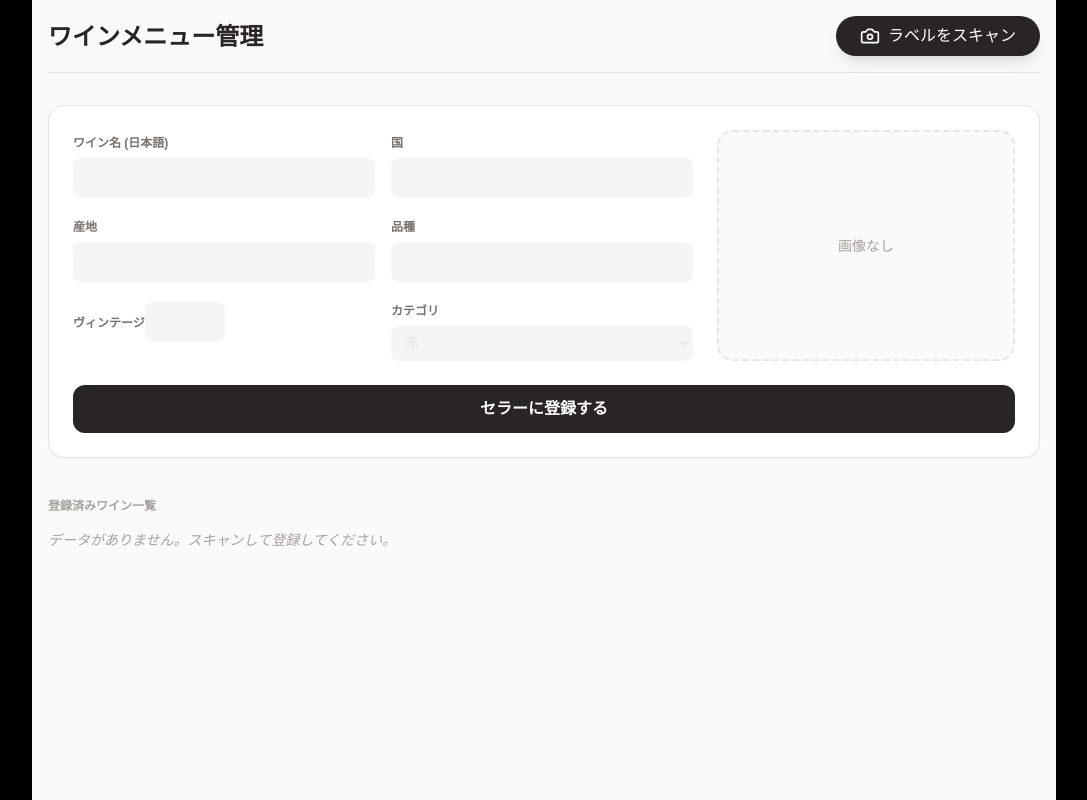
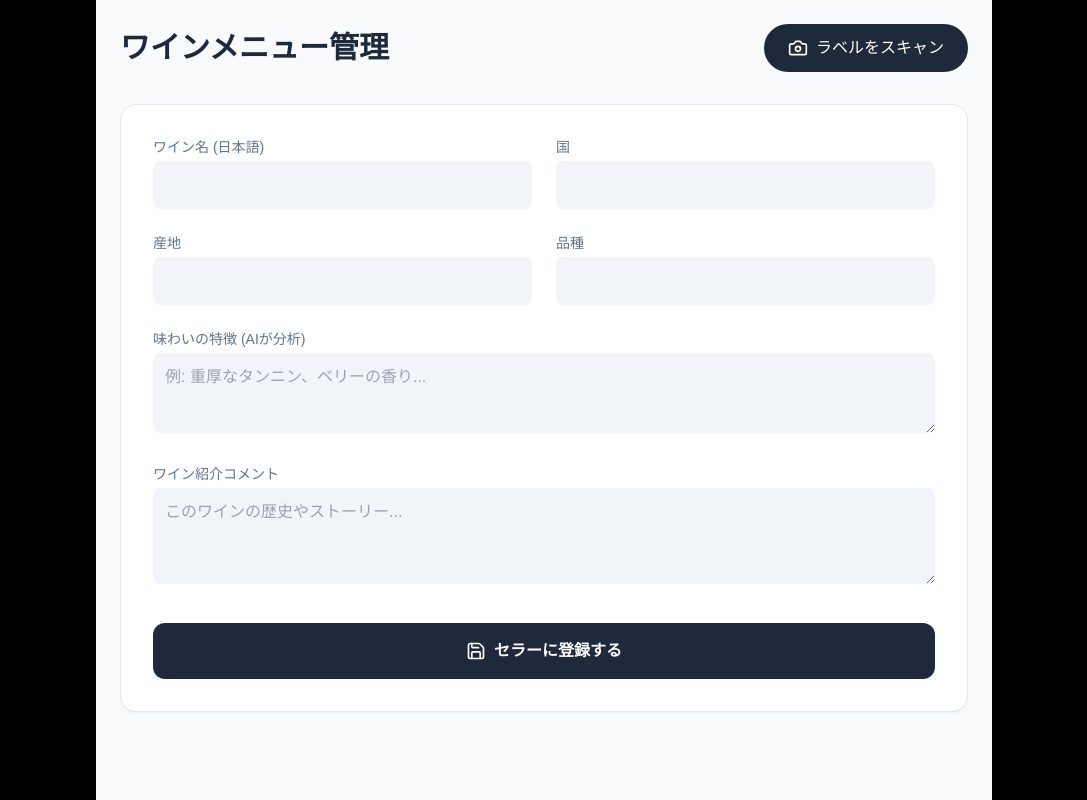
Before and after one commit to takatam-cyber/my-wine-menu, a Next.js app: page /admin in a window 1280 px wide. Shown: the whole page, without its empty margins (96-1183 px from the left). Built offline with nearby package versions, Linux system fonts and the light colour scheme.

Commit message:
Update page.tsx

```diff
--- a/app/admin/page.tsx
+++ b/app/admin/page.tsx
@@ -1,138 +1,111 @@
-'use client';
+"use client";
+
 import { useState, useEffect } from 'react';
-import { Camera, Save, Trash2, Edit3, Loader2, AlertCircle } from 'lucide-react';
+import { Camera, Save, Trash2, Loader2 } from 'lucide-react';
 
 export default function AdminPage() {
-  const [wines, setWines] = useState([]); // ここを常に配列で初期化
+  const [wines, setWines] = useState([]);
   const [loading, setLoading] = useState(false);
-  const [editingId, setEditingId] = useState(null);
-  const [formData, setFormData] = useState({
-    name_jp: '', name_en: '', vintage: '', country: '', region: '', variety: '', category: 'Red', description: '', image_url: ''
+  const [newWine, setNewWine] = useState({
+    name: '', country: '', region: '', grape: '', vintage: '', category: '赤',
+    description: '', taste: '', image: ''
   });
 
-  useEffect(() => { fetchWines(); }, []);
+  useEffect(() => {
+    fetchWines();
+  }, []);
 
   const fetchWines = async () => {
-    try {
     const res = await fetch('/api/wines');
     const data = await res.json();
-      // データが配列であることを確認してからセットする（安全策）
-      if (Array.isArray(data)) {
     setWines(data);
-      } else {
-        setWines([]);
-      }
-    } catch (e) {
-      console.error("Fetch error:", e);
-      setWines([]);
-    }
   };
 
   const handleScan = async (e: React.ChangeEvent<HTMLInputElement>) => {
     const file = e.target.files?.[0];
     if (!file) return;
+
     setLoading(true);
+    const formData = new FormData();
+    formData.append('file', file);
+
     try {
-      const data = new FormData();
-      data.append('file', file);
-      const uploadRes = await fetch('/api/upload', { method: 'POST', body: data });
+      const uploadRes = await fetch('/api/upload', { method: 'POST', body: formData });
       const { url } = await uploadRes.json();
-      setFormData(prev => ({ ...prev, image_url: url }));
 
-      const scanRes = await fetch('/api/scan', { method: 'POST', body: data });
-      const aiResult = await scanRes.json();
-      setFormData(prev => ({ ...prev, ...aiResult, image_url: url }));
-    } catch (e) { alert("スキャン失敗しました。設定を確認してください。"); }
+      const scanRes = await fetch('/api/scan', {
+        method: 'POST',
+        headers: { 'Content-Type': 'application/json' },
+        body: JSON.stringify({ image: url })
+      });
+      const { result } = await scanRes.json();
+
+      // AIの結果を反映（味わいなども含める準備）
+      setNewWine({ ...newWine, ...result, image: url });
+    } catch (error) {
+      alert("スキャンに失敗しました");
+    } finally {
       setLoading(false);
+    }
   };
 
   const handleSave = async () => {
-    if (!formData.name_jp) return alert("ワイン名を入力してください");
-    try {
-      const id = editingId || Date.now().toString();
+    const id = Date.now().toString();
     await fetch('/api/wines', {
       method: 'POST',
-        headers: { 'Content-Type': 'application/json' },
-        body: JSON.stringify({ ...formData, id })
+      body: JSON.stringify({ ...newWine, id })
     });
-      setEditingId(null);
-      setFormData({ name_jp: '', name_en: '', vintage: '', country: '', region: '', variety: '', category: 'Red', description: '', image_url: '' });
+    setNewWine({ name: '', country: '', region: '', grape: '', vintage: '', category: '赤', description: '', taste: '', image: '' });
     fetchWines();
-      alert("保存しました");
-    } catch (e) { alert("保存に失敗しました"); }
-  };
-
-  const handleDelete = async (id: string) => {
-    if (!confirm("本当に削除しますか？")) return;
-    try {
-      const res = await fetch(`/api/wines/${id}`, { method: 'DELETE' });
-      if (res.ok) {
-        // 削除成功後にリストを再取得
-        await fetchWines();
-      } else {
-        alert("サーバー側で削除に失敗しました");
-      }
-    } catch (e) {
-      alert("通信エラーで削除できませんでした");
-    }
   };
 
   return (
-    <div className="max-w-5xl mx-auto p-4 bg-stone-50 min-h-screen pb-20">
-      <header className="flex justify-between items-center mb-8 border-b border-stone-200 pb-4">
-        <h1 className="text-2xl font-serif font-bold text-stone-800">ワインメニュー管理</h1>
-        <label className="bg-stone-800 text-white px-6 py-2 rounded-full flex items-center gap-2 cursor-pointer shadow-lg hover:bg-black transition">
-          {loading ? <Loader2 className="animate-spin" size={20} /> : <Camera size={20} />}
-          <span>{loading ? "解析中..." : "ラベルをスキャン"}</span>
+    <div className="max-w-4xl mx-auto p-6 bg-slate-50 min-h-screen">
+      <div className="flex justify-between items-center mb-8">
+        <h1 className="text-3xl font-bold text-slate-800">ワインメニュー管理</h1>
+        <label className="bg-slate-800 text-white px-6 py-3 rounded-full flex items-center gap-2 cursor-pointer hover:bg-slate-700 transition">
+          <Camera size={20} />
+          <span>ラベルをスキャン</span>
           <input type="file" accept="image/*" onChange={handleScan} className="hidden" />
         </label>
-      </header>
+      </div>
 
-      <div className="bg-white p-6 rounded-2xl shadow-sm border border-stone-200 mb-10">
-        <div className="grid grid-cols-1 md:grid-cols-3 gap-6">
-          <div className="md:col-span-2 grid grid-cols-1 md:grid-cols-2 gap-4">
-            <div className="space-y-1"><label className="text-xs font-bold text-stone-500">ワイン名 (日本語)</label><input value={formData.name_jp} onChange={e => setFormData({...formData, name_jp: e.target.value})} className="w-full p-2 bg-stone-100 rounded-lg outline-none" /></div>
-            <div className="space-y-1"><label className="text-xs font-bold text-stone-500">国</label><input value={formData.country} onChange={e => setFormData({...formData, country: e.target.value})} className="w-full p-2 bg-stone-100 rounded-lg" /></div>
-            <div className="space-y-1"><label className="text-xs font-bold text-stone-500">産地</label><input value={formData.region} onChange={e => setFormData({...formData, region: e.target.value})} className="w-full p-2 bg-stone-100 rounded-lg" /></div>
-            <div className="space-y-1"><label className="text-xs font-bold text-stone-500">品種</label><input value={formData.variety} onChange={e => setFormData({...formData, variety: e.target.value})} className="w-full p-2 bg-stone-100 rounded-lg" /></div>
-            <div className="space-y-1"><label className="text-xs font-bold text-stone-500">ヴィンテージ</label><input value={formData.vintage} onChange={e => setFormData({...formData, vintage: e.target.value})} className="w-20 p-2 bg-stone-100 rounded-lg" /></div>
-            <div className="space-y-1">
-              <label className="text-xs font-bold text-stone-500">カテゴリ</label>
-              <select value={formData.category} onChange={e => setFormData({...formData, category: e.target.value})} className="w-full p-2 bg-stone-100 rounded-lg">
-                <option value="Red">赤</option><option value="White">白</option><option value="Rose">ロゼ</option><option value="Sparkling">泡</option>
-              </select>
+      <div className="bg-white p-8 rounded-2xl shadow-sm mb-12 border border-slate-200">
+        <div className="grid grid-cols-1 md:grid-cols-2 gap-6">
+          {/* 各入力欄の text-slate-900 が文字を濃くする設定です */}
+          <div>
+            <label className="block text-sm font-medium text-slate-500 mb-1">ワイン名 (日本語)</label>
+            <input type="text" value={newWine.name} onChange={e => setNewWine({...newWine, name: e.target.value})} className="w-full p-3 bg-slate-100 rounded-lg border-none text-slate-900 font-semibold" />
+          </div>
+          <div>
+            <label className="block text-sm font-medium text-slate-500 mb-1">国</label>
+            <input type="text" value={newWine.country} onChange={e => setNewWine({...newWine, country: e.target.value})} className="w-full p-3 bg-slate-100 rounded-lg border-none text-slate-900" />
+          </div>
+          <div>
+            <label className="block text-sm font-medium text-slate-500 mb-1">産地</label>
+            <input type="text" value={newWine.region} onChange={e => setNewWine({...newWine, region: e.target.value})} className="w-full p-3 bg-slate-100 rounded-lg border-none text-slate-900" />
+          </div>
+          <div>
+            <label className="block text-sm font-medium text-slate-500 mb-1">品種</label>
+            <input type="text" value={newWine.grape} onChange={e => setNewWine({...newWine, grape: e.target.value})} className="w-full p-3 bg-slate-100 rounded-lg border-none text-slate-900" />
+          </div>
+          <div className="col-span-full">
+            <label className="block text-sm font-medium text-slate-500 mb-1">味わいの特徴 (AIが分析)</label>
+            <textarea value={newWine.taste} onChange={e => setNewWine({...newWine, taste: e.target.value})} placeholder="例: 重厚なタンニン、ベリーの香り..." className="w-full p-3 bg-slate-100 rounded-lg border-none text-slate-900 h-20" />
+          </div>
+          <div className="col-span-full">
+            <label className="block text-sm font-medium text-slate-500 mb-1">ワイン紹介コメント</label>
+            <textarea value={newWine.description} onChange={e => setNewWine({...newWine, description: e.target.value})} placeholder="このワインの歴史やストーリー..." className="w-full p-3 bg-slate-100 rounded-lg border-none text-slate-900 h-24" />
           </div>
         </div>
-          <div className="border-2 border-dashed border-stone-200 rounded-2xl flex items-center justify-center bg-stone-50 overflow-hidden relative min-h-[150px]">
-            {formData.image_url ? <img src={formData.image_url} className="w-full h-full object-cover" /> : <p className="text-stone-400 text-sm">画像なし</p>}
-          </div>
-        </div>
-        <button onClick={handleSave} className="w-full mt-6 bg-stone-800 text-white py-3 rounded-xl font-bold hover:bg-black transition">
-          {editingId ? "変更を保存する" : "セラーに登録する"}
+
+        <button onClick={handleSave} className="w-full mt-8 bg-slate-800 text-white py-4 rounded-xl font-bold flex items-center justify-center gap-2 hover:bg-slate-900">
+          <Save size={20} />
+          <span>セラーに登録する</span>
         </button>
       </div>
 
-      <h2 className="text-stone-400 text-xs font-bold mb-4">登録済みワイン一覧</h2>
-      <div className="grid grid-cols-1 md:grid-cols-2 gap-4">
-        {/* winesが配列であることを確認してからmapを回す（超重要） */}
-        {Array.isArray(wines) && wines.length > 0 ? wines.map((wine: any) => (
-          <div key={wine.id} className="bg-white p-4 rounded-2xl shadow-sm border border-stone-100 flex gap-4 items-center group">
-            <div className="w-16 h-16 bg-stone-100 rounded-xl overflow-hidden flex-shrink-0">
-              {wine.image_url ? <img src={wine.image_url} className="w-full h-full object-cover" /> : <div className="w-full h-full flex items-center justify-center text-[10px] text-stone-400">No Image</div>}
-            </div>
-            <div className="flex-1 min-w-0">
-              <h3 className="font-bold text-stone-800 truncate">{wine.name_jp || "名称未設定"}</h3>
-              <p className="text-xs text-stone-500">{wine.country || "不明"} / {wine.vintage || "NV"}</p>
-            </div>
-            <div className="flex">
-              <button onClick={() => { setEditingId(wine.id); setFormData(wine); window.scrollTo({top:0, behavior:'smooth'}) }} className="p-2 text-stone-300 hover:text-stone-800 transition"><Edit3 size={18} /></button>
-              <button onClick={() => handleDelete(wine.id)} className="p-2 text-stone-300 hover:text-red-500 transition"><Trash2 size={18} /></button>
-            </div>
-          </div>
-        )) : (
-          <p className="text-stone-400 italic text-sm">データがありません。スキャンして登録してください。</p>
-        )}
-      </div>
+      {/* 登録済みリスト（省略） */}
     </div>
   );
 }
```
Lines whose indentation alone changed are shown as unchanged.
